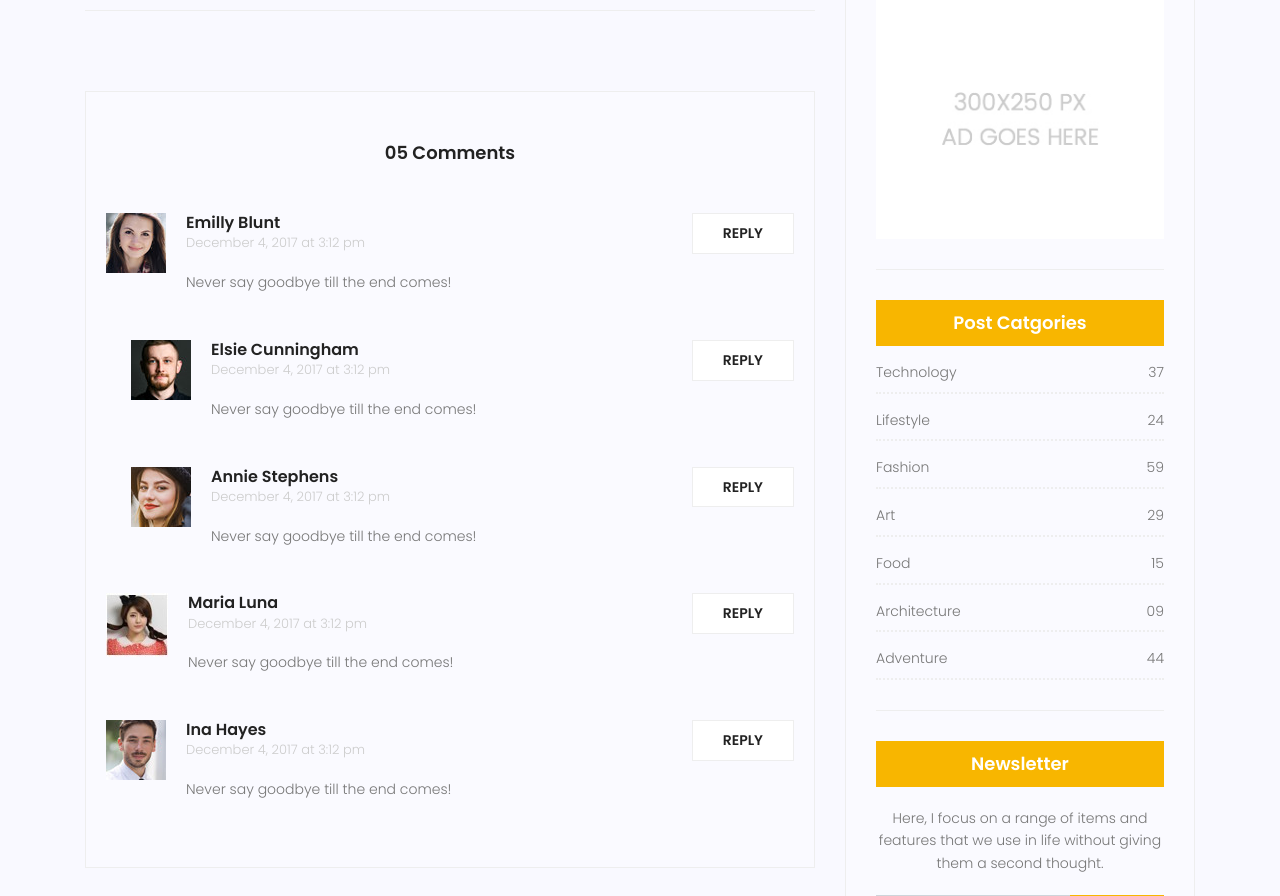
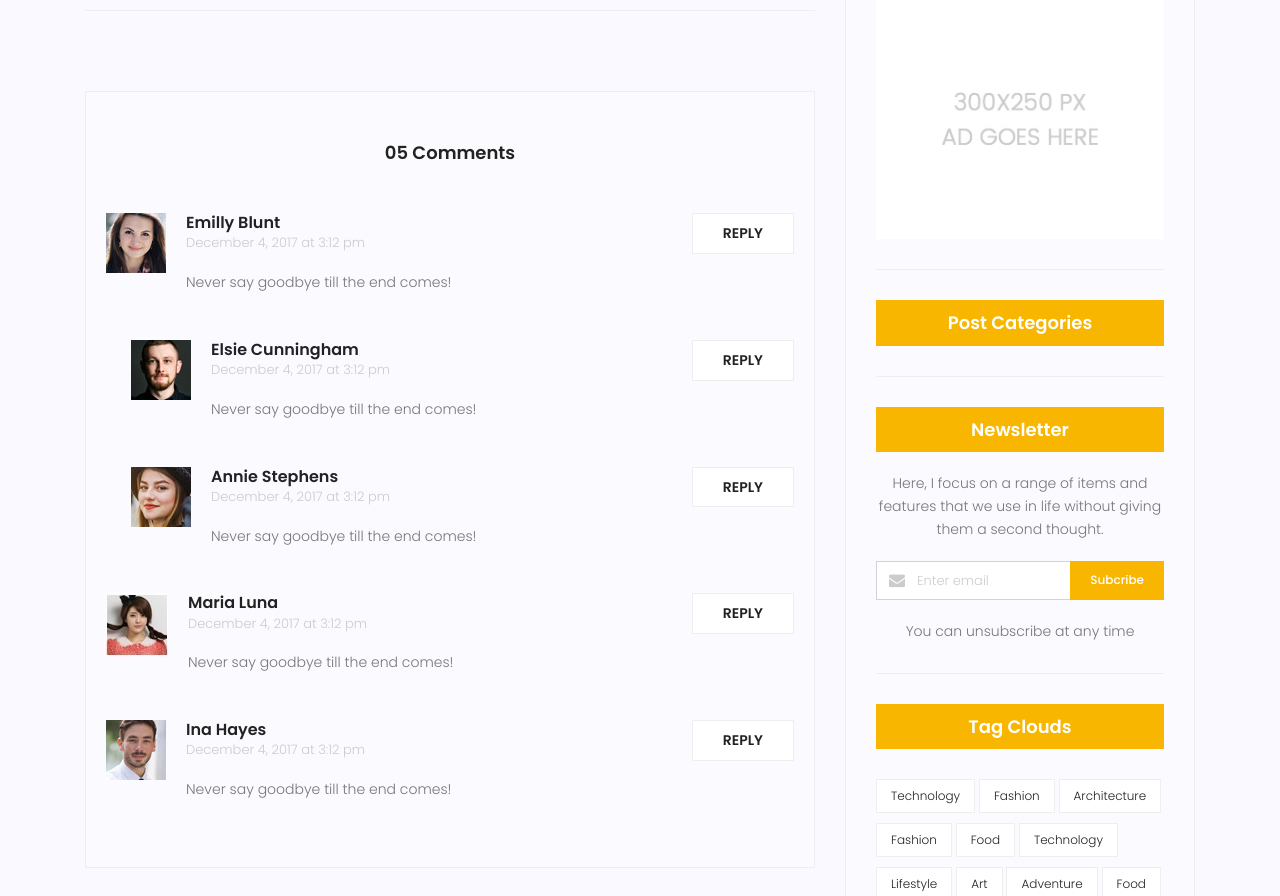
Before and after one commit to miladsade96/mydj, a Django app: template templates/blog/blog-single.html in a window 1280 px wide. Shown: the part 1027-1923 px from the top of the page. Run offline with Django 3.2, Linux system fonts and the light colour scheme; the template is opened without the code that fills it, so the values that code supplies are empty; some libraries are stand-ins or nearby versions.

Commit message:
Adding post-categories template tag to blog-single.html

```diff
--- a/templates/blog/blog-single.html
+++ b/templates/blog/blog-single.html
@@ -285,53 +285,9 @@
               ><img class="img-fluid" src="{% static 'img/blog/ads-banner.jpg' %}" alt=""
             /></a>
           </div>
-          <div class="single-sidebar-widget post-category-widget">
-            <h4 class="category-title">Post Catgories</h4>
-            <ul class="cat-list">
-              <li>
-                <a href="#" class="d-flex justify-content-between">
-                  <p>Technology</p>
-                  <p>37</p>
-                </a>
-              </li>
-              <li>
-                <a href="#" class="d-flex justify-content-between">
-                  <p>Lifestyle</p>
-                  <p>24</p>
-                </a>
-              </li>
-              <li>
-                <a href="#" class="d-flex justify-content-between">
-                  <p>Fashion</p>
-                  <p>59</p>
-                </a>
-              </li>
-              <li>
-                <a href="#" class="d-flex justify-content-between">
-                  <p>Art</p>
-                  <p>29</p>
-                </a>
-              </li>
-              <li>
-                <a href="#" class="d-flex justify-content-between">
-                  <p>Food</p>
-                  <p>15</p>
-                </a>
-              </li>
-              <li>
-                <a href="#" class="d-flex justify-content-between">
-                  <p>Architecture</p>
-                  <p>09</p>
-                </a>
-              </li>
-              <li>
-                <a href="#" class="d-flex justify-content-between">
-                  <p>Adventure</p>
-                  <p>44</p>
-                </a>
-              </li>
-            </ul>
-          </div>
+
+          {% post_categories %}
+
           <div class="single-sidebar-widget newsletter-widget">
             <h4 class="newsletter-title">Newsletter</h4>
             <p>
```
